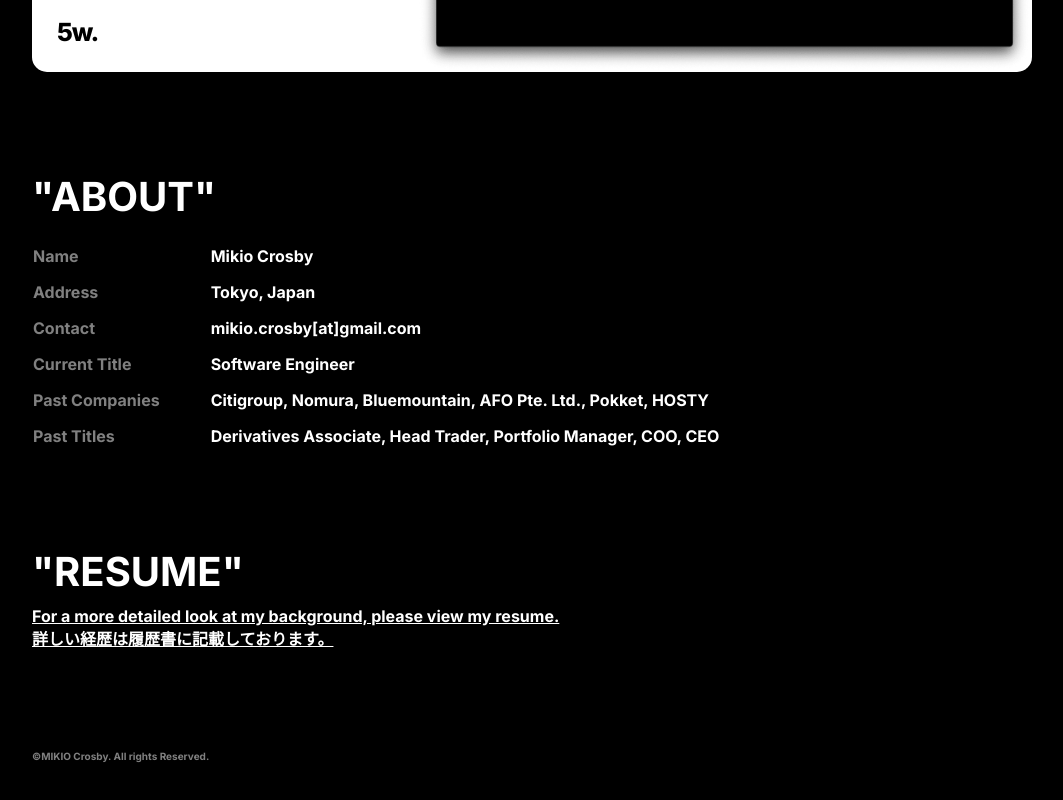
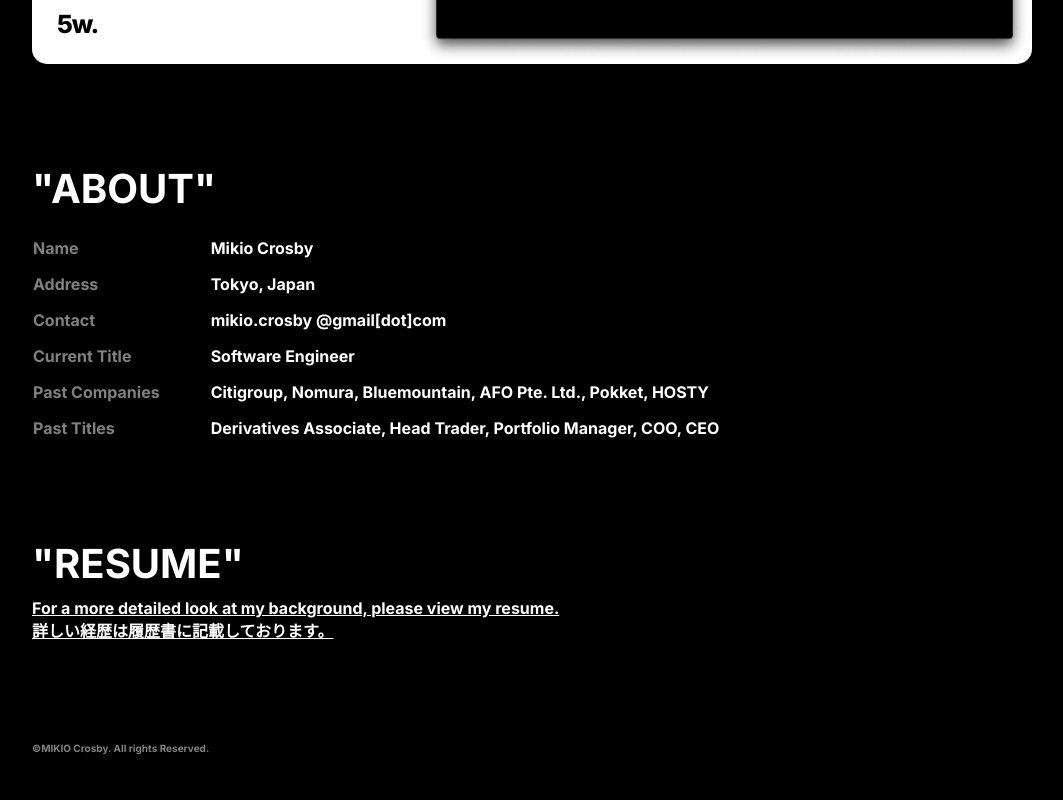
Before and after one commit to eremitik/portfolio, a React (Create React App) app: page / in a window 1280 px wide. Shown: the part 3355-4155 px from the top of the page, without its empty margins (143-1206 px from the left). Built offline with nearby package versions, Linux system fonts and the light colour scheme; the HTML template or start-up script is replaced by a standard one.

Commit message:
bug: pixel perfected top margins

```diff
--- a/src/App.js
+++ b/src/App.js
@@ -14,12 +14,13 @@ const SectionPage = styled.div`
 `
 
 const SectionIntro = styled.div`
-  margin-top: 0px;
+  margin-top: -8px;
   display: inline-block;
   text-align: left;
   margin-left: 200px;
 
   @media only screen and (max-width: 414px) {
+    margin-top: -4px;
     color: red;
     margin-left: 100px;
   }
--- a/src/data.js
+++ b/src/data.js
@@ -18,7 +18,7 @@ export const aboutData = [
   },
   {
     Title: "Contact",
-    Info: "mikio.crosby[at]gmail.com"
+    Info: "mikio.crosby @gmail[dot]com"
   },
   {
     Title: "Current Title",
```
